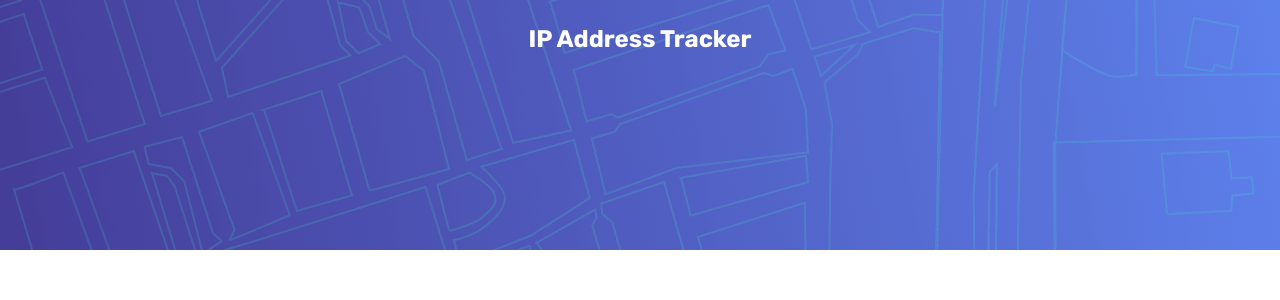
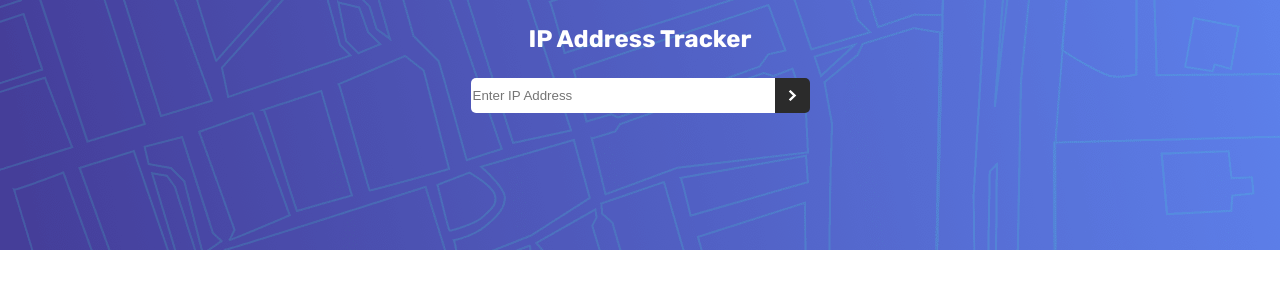
Before and after one commit to jiselle03/frontendmentor_ip_address_tracker, a React (Create React App) app: page / in a window 1280 px wide. Shown: the top 300 px of the page. Built offline with nearby package versions, Linux system fonts and the light colour scheme; no server answers.

Commit message:
Remove api folder and switch from fetch to Axios, add search bar to fetch data from API

```diff
--- a/src/components/App.js
+++ b/src/components/App.js
@@ -1,12 +1,36 @@
-import React from 'react';
+import React, { useState } from 'react';
+import Axios from "axios";
+
+import baseUrl from "../config";
 
 const App = () => {
+  const trackIp = event => {
+    event.preventDefault();
+    const input = document.querySelector("input").value;
+    Axios.get(`${baseUrl}${input}`).then(data => console.log(data.data));
+  };
+
   return (
     <div className="App">
       <header>
         <h1>IP Address Tracker</h1>
+
+        <div className="searchbar">
+          <input
+            type="text"
+            placeholder="Enter IP Address"
+          />
+          <div
+            className="arrow-container"
+            onClick={event => trackIp(event)}
+          >
+            <div className="arrow"></div>
+          </div>
+        </div>
       </header>
+
       <main>
+
 
       </main>
     </div>
--- a/src/config.js
+++ b/src/config.js
@@ -1,5 +1,5 @@
 import apiKey from './apiKey';
 
-const baseUrl = `https://geo.ipify.org/api/v1?apiKey=${apiKey}&ipAddress=`;
+const baseUrl = `https://cors-anywhere.herokuapp.com/https://geo.ipify.org/api/v1?apiKey=${apiKey}&ipAddress=`;
 
 export default baseUrl;
```
Also changed, not shown: src/api/ip.js (deleted, +0 -11 lines).
